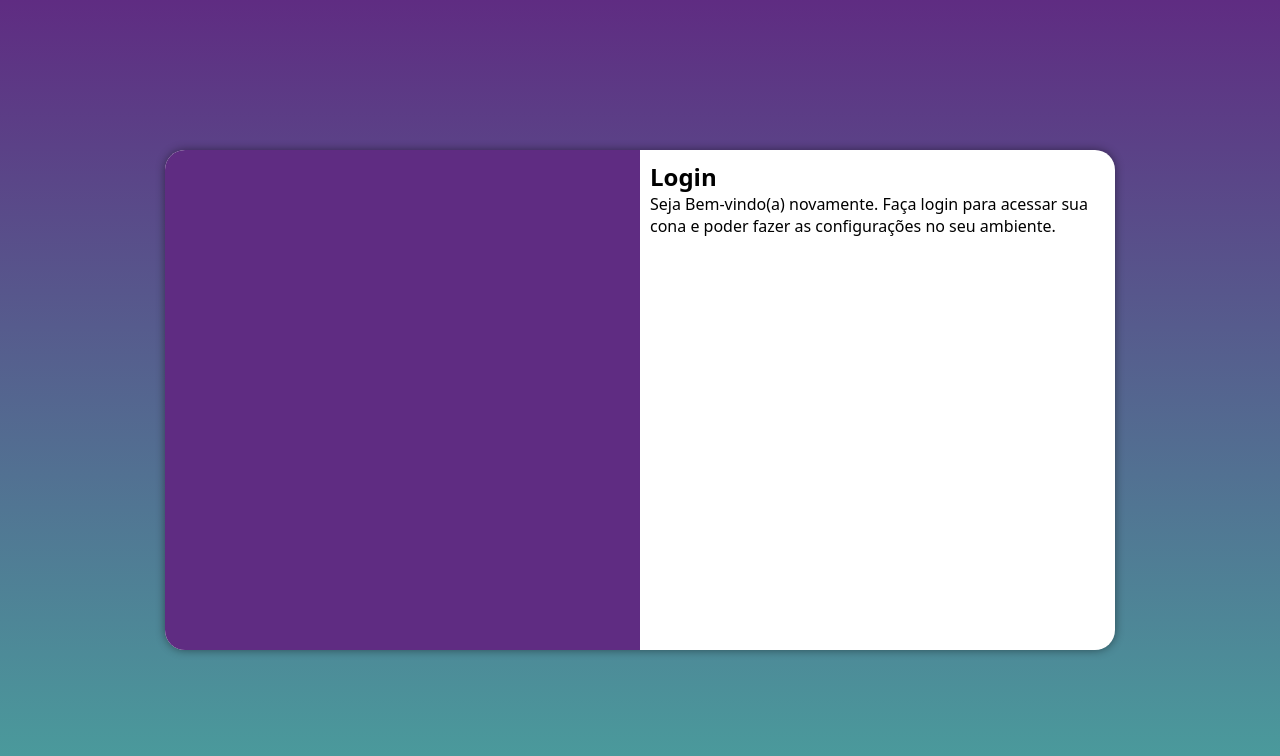
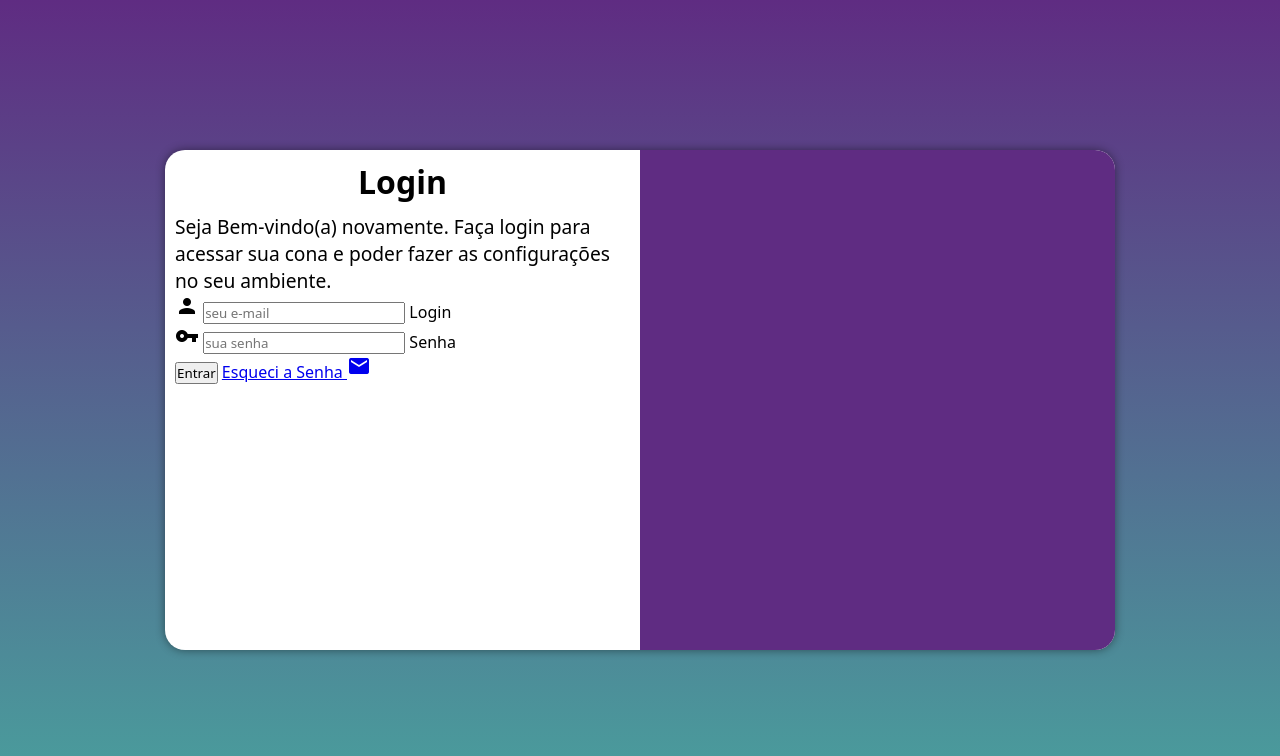
Before and after one commit to henriquemenezescg/projeto-login, a plain HTML site: page index.html in a window 1280 px wide. Drawn offline with Linux system fonts and the light colour scheme.

Commit message:
Adicionei o formulário

```diff
--- a/estilos/media-query.css
+++ b/estilos/media-query.css
@@ -32,6 +32,7 @@ Grandes telas : Acima de 1200px
     }
 }
 
+/* Versão - Desktok/Telas Grandes */
 @media screen and (min-width: 992px) {
     body {
         background-image: linear-gradient(to top, #49a09d, #5f2c82);
@@ -41,13 +42,21 @@ Grandes telas : Acima de 1200px
         width: 950px;
     }
     section#login > div#imagem {
-        float: left;
+        float: right;
         width: 50%;
         height: 100%;
     }
 
     section#login > div#formulario {
-        float: right;
+        float: left;
         width: 50%;
     }
+
+    div#formulario > h1 {
+        font-size: 2em;
+    }
+
+    div#formulario > p {
+        font-size: 1.2em;
+    }
 }
--- a/estilos/style.css
+++ b/estilos/style.css
@@ -55,3 +55,12 @@ section#login > div#formulario {
     display: block;
     padding: 10px;
 }
+
+div#formulario > h1 {
+    text-align: center;
+    margin-bottom: 10px;
+}
+
+div#formulario > p {
+    font-size: 0.8em;
+}
--- a/index.html
+++ b/index.html
@@ -5,6 +5,7 @@
     <meta http-equiv="X-UA-Compatible" content="IE=edge">
     <meta name="viewport" content="width=device-width, initial-scale=1.0">
     <title>Login</title>
+    <link href="https://fonts.googleapis.com/icon?family=Material+Icons"rel="stylesheet">
     <link rel="stylesheet" href="estilos/style.css">
     <link rel="stylesheet" href="estilos/media-query.css">
 </head>
@@ -17,8 +18,19 @@
             <div id="formulario">
                 <h1>Login</h1>
                 <p>Seja Bem-vindo(a) novamente. Faça login para acessar sua cona e poder fazer as configurações no seu ambiente.</p>
-                <form action="login.php" method="post">
-
+                <form action="login.php" method="post" autocomplete="on">
+                    <div class="campo">
+                        <span class="material-icons">person</span>
+                        <input type="email" name="login" id="ilogin" placeholder="seu e-mail" autocomplete="email" required maxlength="30">
+                        <label for="ilogin">Login</label>
+                    </div>
+                    <div class="campo">
+                        <span class="material-icons">vpn_key</span>
+                        <input type="password" name="senha" id="isenha" placeholder="sua senha" autocomplete="current-password" required minlength="8" maxlength="20">
+                        <label for="isenha">Senha</label>
+                    </div>
+                    <input type="submit" value="Entrar">
+                    <a href="esqueci.html">Esqueci a Senha <span class="material-icons">mail</span></a>
                 </form>
             </div>
         </section>
```
